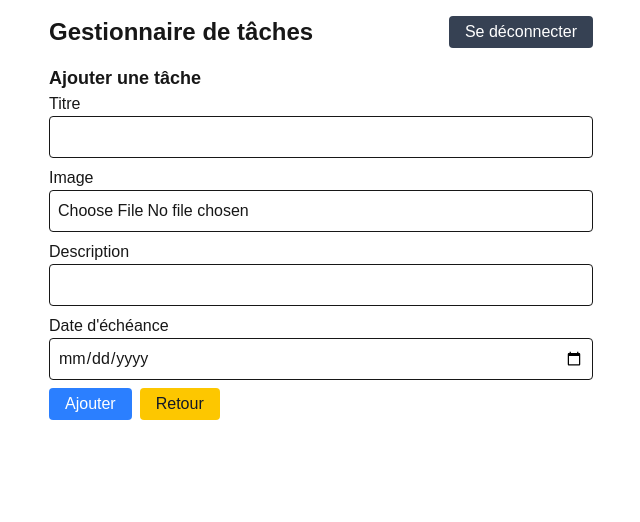
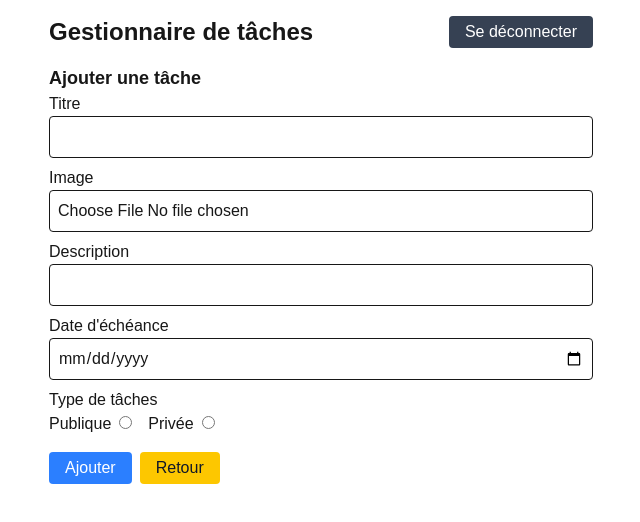
Before and after one commit to JuniorTak/task-manager-adaa-test, a Next.js app in the folder frontend/: page /tasks/create in a window 1280 px wide. Shown: the top 522 px of the page, without its empty margins (319-959 px from the left). Built offline with nearby package versions, Linux system fonts and the light colour scheme; sample sign-in values are in the browser's storage.

Commit message:
Modification de la page d'ajout de tâche pour intégrer le champ 'Type de tâche' de type radio et adaptation de l'appel d'API en conséquence

```diff
--- a/frontend/src/app/tasks/create/page.js
+++ b/frontend/src/app/tasks/create/page.js
@@ -8,7 +8,7 @@ const API_URL = "http://localhost:8000/api";
 export default function TaskManager() {
   const router = useRouter();
   const [error, setError] = useState(null);
-  const [newTask, setNewTask] = useState({ title: "", description: "", due_date: "", image: null });
+  const [newTask, setNewTask] = useState({ title: "", description: "", due_date: "", image: null, is_private: null });
   const [token, setToken] = useState(null);
   const [loading, setLoading] = useState(false);
 
@@ -41,6 +41,7 @@ export default function TaskManager() {
       formData.append("description", newTask.description);
       formData.append("due_date", newTask.due_date);
       if (newTask.image) formData.append("image", newTask.image);
+      if (newTask.is_private !== null) formData.append("is_private", newTask.is_private);
 
       const res = await fetch(`${API_URL}/tasks`, {
         method: "POST",
@@ -48,14 +49,14 @@ export default function TaskManager() {
         body: formData,
       });
 
-      const result = await res.json(); // Parse JSON response
+      const result = await res.json(); // Parse JSON response.
 
       if (!res.ok) {
         throw new Error(result.message || "Échec de l'ajout de la tâche.");
       }
 
-      setNewTask({ title: "", description: "", due_date: "", image: null });
-      alert("Nouvelle tâche ajoutée avec succès !");
+      setNewTask({ title: "", description: "", due_date: "", image: null, is_private: null });
+      window.alert("Nouvelle tâche ajoutée avec succès !");
       router.back(); // Redirect back.
     } catch (err) {
       // Customize error message based on error type.
@@ -107,7 +108,7 @@ export default function TaskManager() {
           onChange={(e) => setNewTask({ ...newTask, description: e.target.value })}
           className="border p-2 rounded w-full mb-2"
         />
-        <label htmlFor="task-due-date" className="mt-1">Date d'échéance</label>
+        <label htmlFor="task-due-date" className="mt-1">Date d&apos;échéance</label>
         <input
           type="date"
           id="task-due-date"
@@ -115,6 +116,28 @@ export default function TaskManager() {
           onChange={(e) => setNewTask({ ...newTask, due_date: e.target.value })}
           className="border p-2 rounded w-full mb-2"
         />
+        <fieldset className="mb-4">
+          <legend className="mt-1">Type de tâches</legend>
+          <label htmlFor="public-task-type" className="mr-4">
+            Publique
+            <input
+              type="radio"
+              id="public-task-type"
+              name="task-type"
+              onChange={(e) => setNewTask({ ...newTask, is_private: 0 })}
+              className="ml-2"
+            />
+          </label>
+          <label htmlFor="private-task-type" className="">
+            Privée
+          <input
+            type="radio"
+            id="private-task-type"
+            name="task-type"
+            onChange={(e) => setNewTask({ ...newTask, is_private: 1 })}
+            className="ml-2"
+          /></label>
+        </fieldset>
 
         <div className="space-x-2">
           <button onClick={addTask} className="bg-blue-500 text-white px-4 py-1 mb-1 rounded" disabled={loading}>
```
